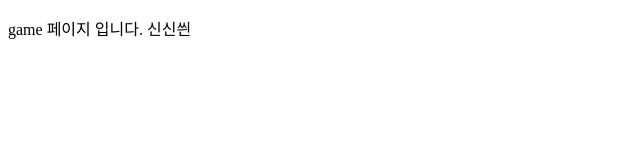
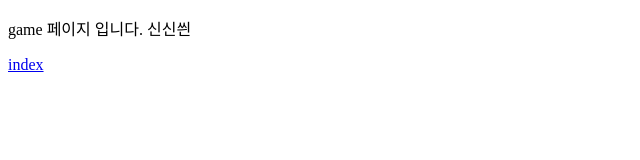
Before and after one commit to gosirang/yourApp, a plain HTML site: page game.html in a window 1280 px wide. Shown: the full height of the page, 0-640 px from the left. Drawn offline with Linux system fonts and the light colour scheme.

Commit message:
link added

```diff
--- a/game.html
+++ b/game.html
@@ -6,5 +6,6 @@
 </head>
 <body>
 	<p>game 페이지 입니다. 신신씐</p>
+	<a href="index.html">index</a>
 </body>
 </html>
```
